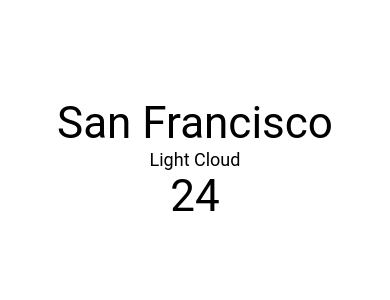
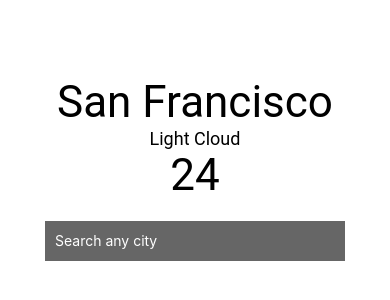
Before and after one commit to kaxcode/react-native-weather, a React Native app: screen / in a window 390 px wide. Shown: the part 254-554 px from the top of the page. Built offline with nearby package versions, Linux system fonts and the light colour scheme.

Commit message:
Adds the styling for the input box.

```diff
--- a/App.js
+++ b/App.js
@@ -45,4 +45,14 @@ const styles = StyleSheet.create({
   smallText: {
     fontSize: 18,
   },
+  textInput: {
+    backgroundColor: '#666',
+    color: 'white',
+    height: 40,
+    width: 300,
+    marginTop: 20,
+    marginHorizontal: 20,
+    paddingHorizontal: 10,
+    alignSelf: 'center',
+  }
 });
```
